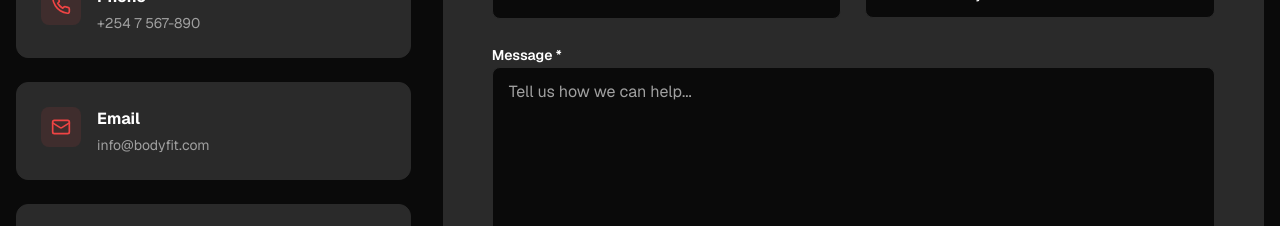
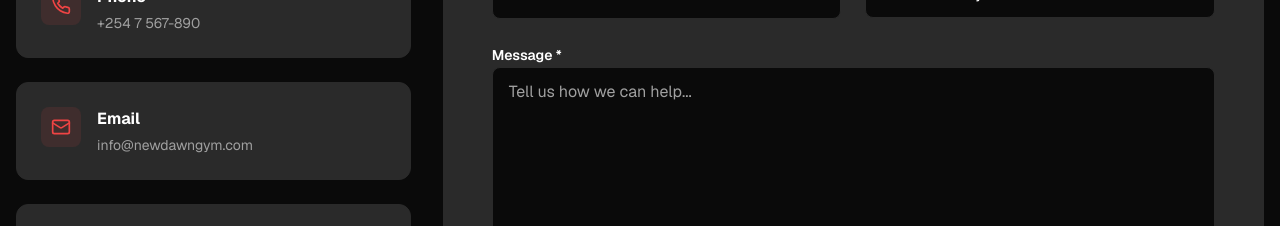
Before and after one commit to bonnie12-w/body, a Next.js app: page /contact in a window 1280 px wide. Shown: the part 820-1046 px from the top of the page. Built offline with nearby package versions, Linux system fonts and the light colour scheme.

Commit message:
Update page.tsx

```diff
--- a/app/contact/page.tsx
+++ b/app/contact/page.tsx
@@ -63,8 +63,8 @@ export default function ContactPage() {
                     <div className="space-y-1">
                       <h3 className="font-bold">Email</h3>
                       <p className="text-sm text-muted-foreground">
-                        <a href="mailto:info@bodyfit.com" className="hover:text-accent transition-colors">
-                          info@bodyfit.com
+                        <a href="mailto:info@newdawngym.com" className="hover:text-accent transition-colors">
+                          info@newdawngym.com
                         </a>
                       </p>
                     </div>
```
